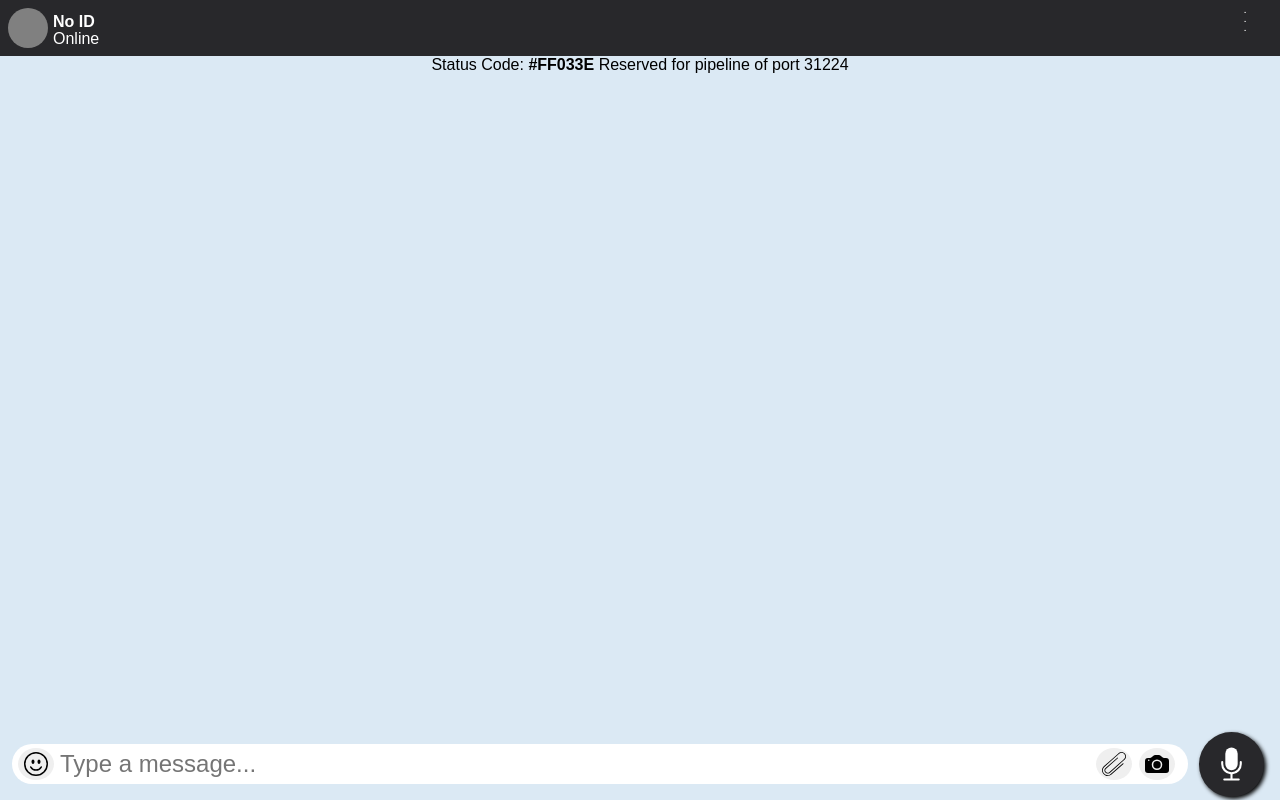
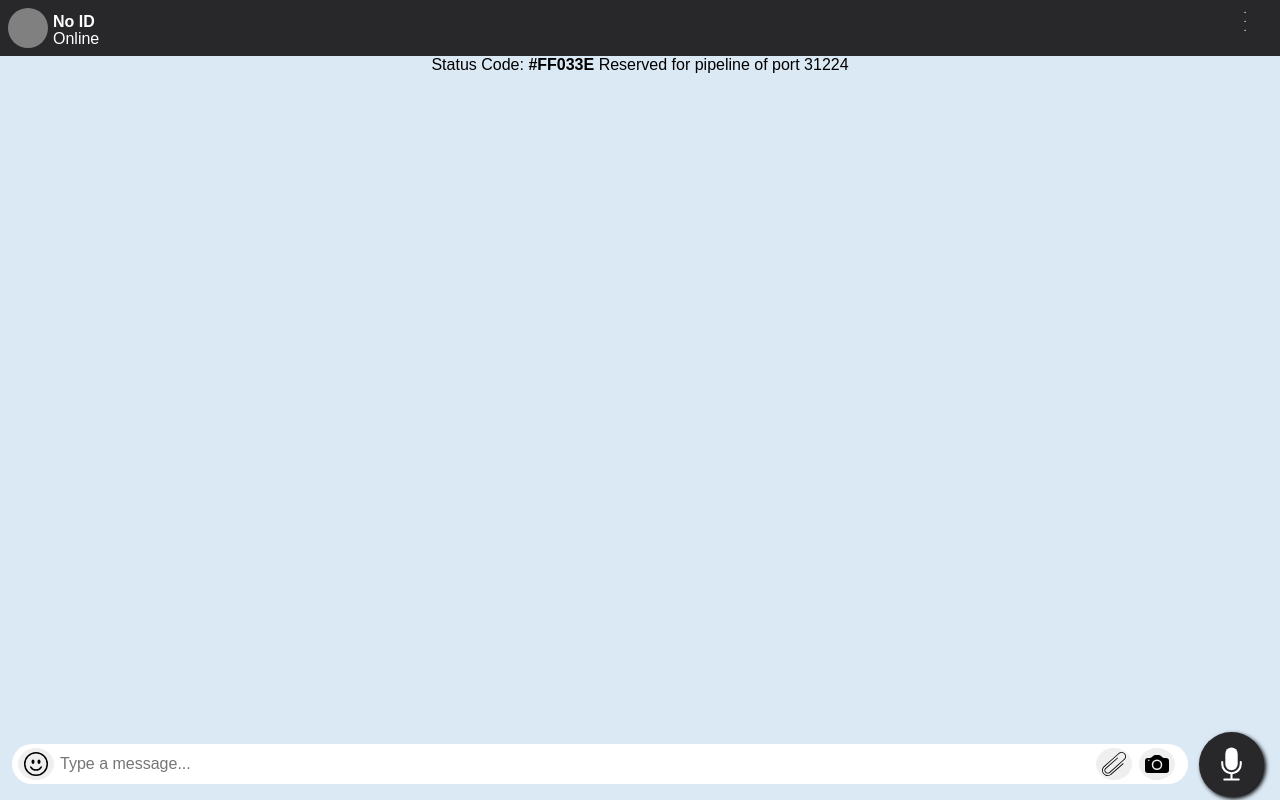
Before and after one commit to Immah007/nodejs-chat-deploy, a website: page public/index.html in a window 1280 px wide. Drawn offline with nearby package versions, Linux system fonts and the light colour scheme; no server answers; a web font is replaced by a local one.

Commit message:
styles.css

```diff
--- a/public/styles.css
+++ b/public/styles.css
@@ -210,7 +210,7 @@
 }
 
 #input {
-    font-size: 24px;
+    font-size: 1rem;
     box-sizing: border-box;
     border: none;
     width: 100%;
```
